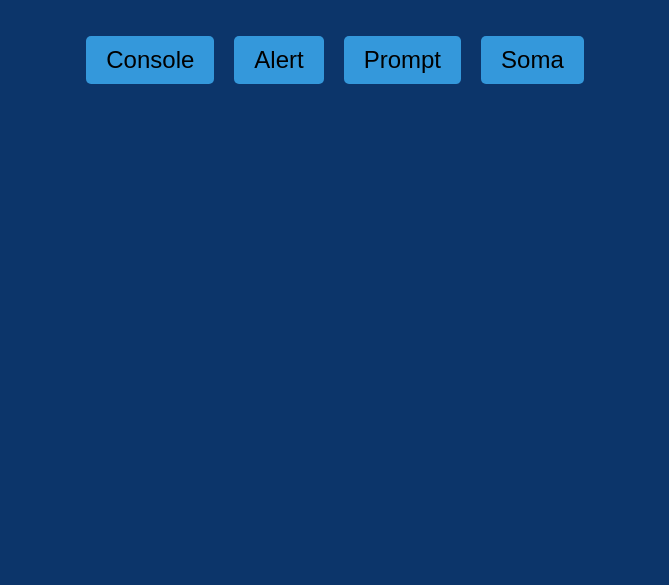
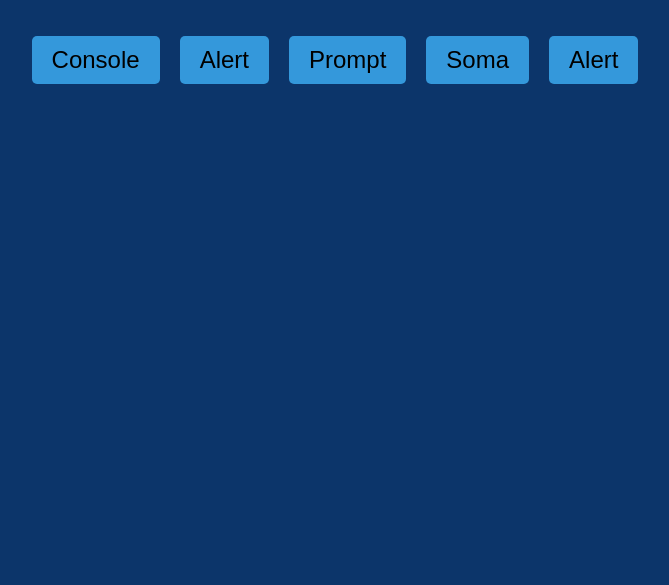
Before and after one commit to williamldk/Logica-e-programacao---explore-funcoes-e-listas, a plain HTML site: page Interagindo com HTML/Desafio hora da pratica/js-curso-2-desafio_1/index.html in a window 1280 px wide. Shown: the part 215-800 px from the top of the page, without its empty margins (305-974 px from the left). Drawn offline with Linux system fonts and the light colour scheme.

Commit message:
Criando uma função que exiba um alerta com a mensagem: Eu amo Js, sempre que o botão Alerta for pressionado

```diff
--- a/Interagindo com HTML/Desafio hora da pratica/js-curso-2-desafio_1/app.js
+++ b/Interagindo com HTML/Desafio hora da pratica/js-curso-2-desafio_1/app.js
@@ -4,3 +4,7 @@ titulo.innerHTML = 'Hora do Desafio'
 function exibirMensagemNoConsole() {
     console.log('O botão foi clicado!')
 }
+
+function exibirAlerta() {
+    alert('Eu amo Js')
+}
--- a/Interagindo com HTML/Desafio hora da pratica/js-curso-2-desafio_1/index.html
+++ b/Interagindo com HTML/Desafio hora da pratica/js-curso-2-desafio_1/index.html
@@ -15,6 +15,7 @@
         <button onclick="" class="button">Alert</button>
         <button onclick="" class="button">Prompt</button>
         <button onclick="" class="button">Soma</button>
+        <button onclick="exibirAlerta()" class="button">Alert</button>
     </main>
 
       <script src="app.js"></script>
```
